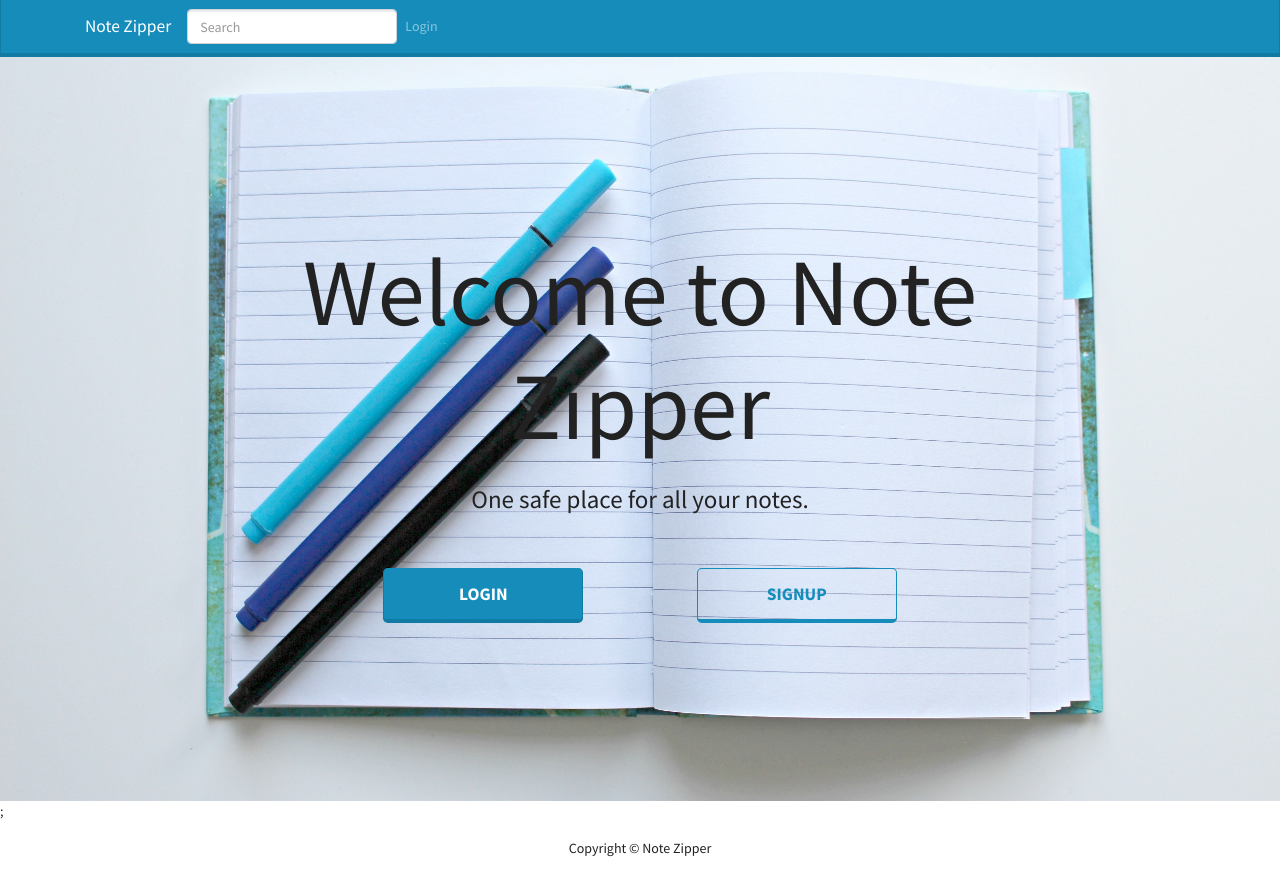
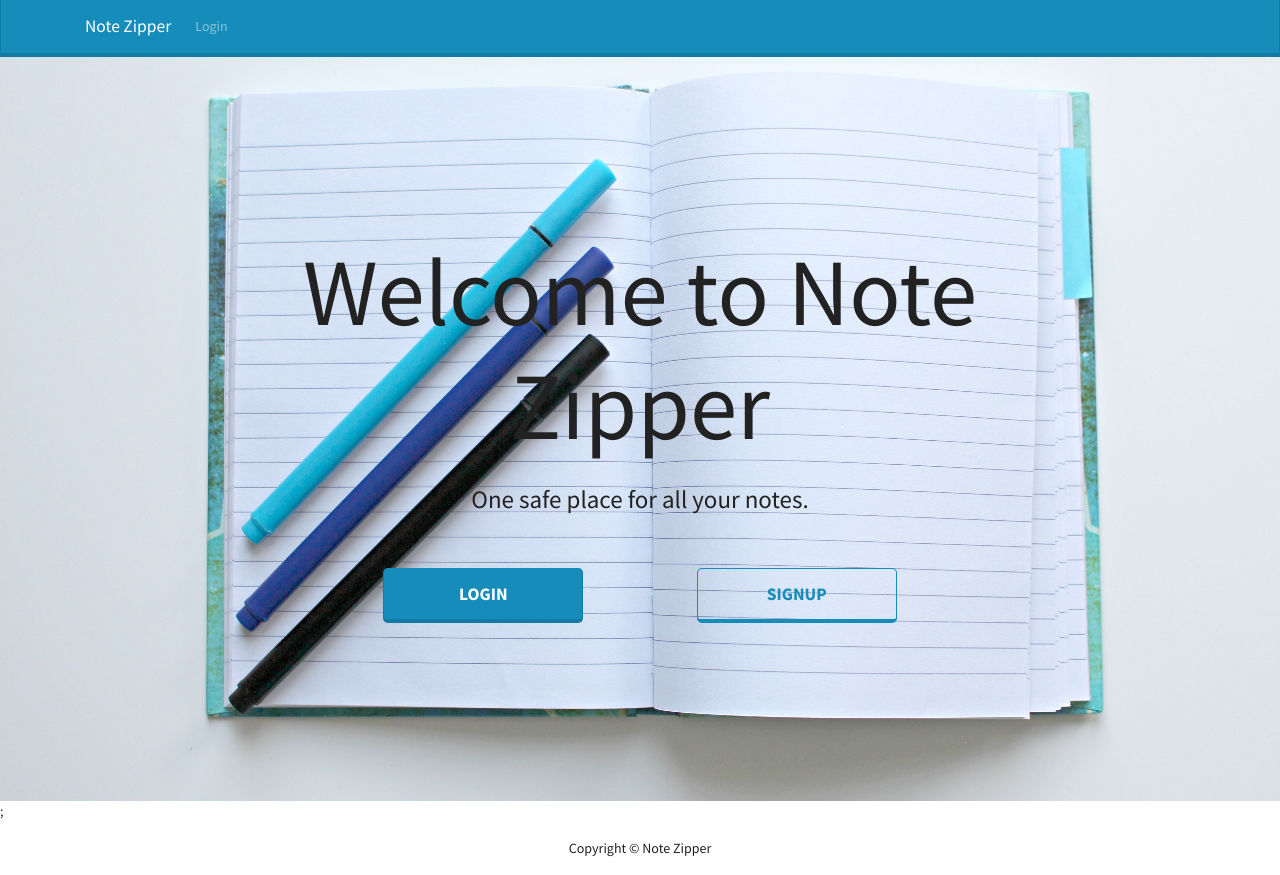
Before and after one commit to AsthaAgrahari/MERN-project-series, a React (Create React App) app in the folder frontend/: page / in a window 1280 px wide. Built offline with nearby package versions, Linux system fonts and the light colour scheme.

Commit message:
search deleted from homepage

```diff
--- a/frontend/src/components/Header/Header.js
+++ b/frontend/src/components/Header/Header.js
@@ -33,6 +33,7 @@ const Header = ({ setSearch }) => {
         <Navbar.Toggle aria-controls="basic-navbar-nav" />
         <Navbar.Collapse id="basic-navbar-nav">
           <Nav ClassName='m-auto'>
+          {userInfo && (
             <Form inline>
               <FormControl
                 type="text"
@@ -41,6 +42,8 @@ const Header = ({ setSearch }) => {
                 onChange={(e) => setSearch(e.target.value)}
               />
             </Form>
+          )}
+
           </Nav>
 
           {userInfo ? <Nav>
```
